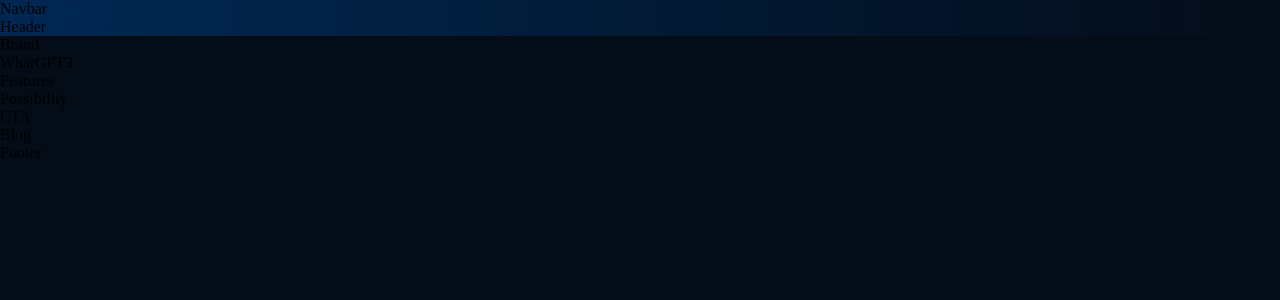
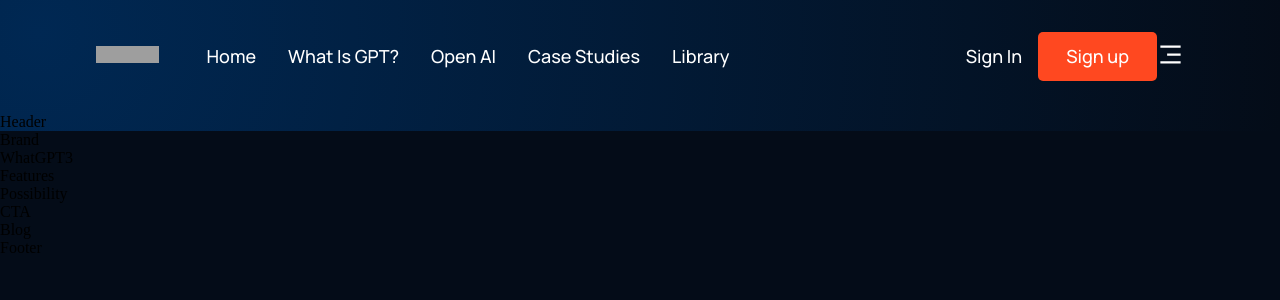
Before and after one commit to Jesus711/Modern-UI-UX-Website, a React (Create React App) app: page / in a window 1280 px wide. Shown: the top 300 px of the page. Built offline with nearby package versions, Linux system fonts and the light colour scheme; grey boxes are pictures that could not be loaded.

Commit message:
Begun Working on the Navbar component. Added Logo, navbar links and sign in text and button along with CSS styles

```diff
--- a/src/components/navbar/Navbar.jsx
+++ b/src/components/navbar/Navbar.jsx
@@ -1,9 +1,58 @@
-import React from 'react'
+import React, { useState } from 'react'
 import './navbar.css'
+import { RiMenu3Line, RiCloseLine } from 'react-icons/ri';
+import logo from '../../assets/GPT-3.svg'
+
+// Naming convention being used is BEM - Stands for Block Element Modifier
+
+// New variable Menu that acts like a functional component that will be used to return
+// the navbar links by using a React fragment <> </>
+// React fragment lets you group elements without a wrapper node, div can be replace by React fragments
+// Can be used like any other component <Menu />
+const Menu = () => (
+  <>
+    <p> <a href="#home">Home</a> </p>
+    <p> <a href="#wgpt3">What is GPT?</a> </p>
+    <p> <a href="#possibility">Open AI</a> </p>
+    <p> <a href="#features">Case Studies</a> </p>
+    <p> <a href="#blog">Library</a> </p>
+  </>
+)
 
 const Navbar = () => {
+
+  const [ toggleMenu, setToggleMenu ] = useState(false);
+
   return (
-    <div>Navbar</div>
+    <div className="gpt3__navbar">
+      <div className="gpt3__navbar-links">
+        <div className="gpt3__navbar-links_logo">
+          <img src={logo} alt="logo"/>
+        </div>
+        <div className="gpt3__navbar-links_container">
+          <Menu />
+        </div>
+      </div>
+      <div className="gpt3__navbar-sign">
+        <p>Sign in</p>
+        <button type="button">Sign up</button>
+      </div>
+      <div className="gpt3__navbar-menu">
+
+        {toggleMenu
+        ? <RiCloseLine color="#FFF" size={27} onClick={() => setToggleMenu(true)}/>
+        : <RiMenu3Line color="#FFF" size={27} onClick={() => setToggleMenu(true)}/>}
+
+        {toggleMenu && (
+          <div className="gpt3__navbar-menu_container scale-up-center">
+            <div className="gpt3__navbar-menu_container-links">
+              <Menu />
+            </div>
+          </div>
+        )}
+
+      </div>
+    </div>
   )
 }
 
--- a/src/components/navbar/navbar.css
+++ b/src/components/navbar/navbar.css
@@ -0,0 +1,65 @@
+.gpt3__navbar {
+    display: flex;
+    justify-content: space-between;
+    align-items: center;
+
+    padding: 2rem 6rem;
+}
+
+.gpt3__navbar-links {
+    flex: 1;
+    display: flex;
+    justify-content: flex-start;
+    align-items: center;
+}
+
+.gpt3__navbar-links_logo {
+    margin-right: 2rem;
+}
+
+.gpt3__navbar-links_logo img {
+    /* Values were found in the Figma file. Copy exactly values to be precise */
+    width: 62.56px;
+    height: 16.02px;
+}
+
+.gpt3__navbar-links_container {
+    display: flex;
+    flex-direction: row;
+}
+
+.gpt3__navbar-sign {
+    display: flex;
+    justify-content: flex-end;
+    align-items: center;
+}
+
+.gpt3__navbar-links_container p,
+.gpt3__navbar-sign p,
+.gpt3__navbar-menu_container p {
+    color: #FFF;
+    font-family: var(--font-family);
+    font-weight: 500;
+    font-size: 18px;
+    line-height: 25px;
+    text-transform: capitalize;
+
+    margin: 0 1rem;
+    cursor: pointer;
+}
+
+.gpt3__navbar-sign button,
+.gpt3__navbar-menu_container button {
+    padding: 0.75rem 1.75rem;
+    background: #FF4820;
+    border-radius: 5px;
+    color: #FFF;
+    font-family: var(--font-family);
+    font-weight: 500;
+    font-size: 18px;
+    line-height: 25px;
+    border: 0;
+    outline: none;
+    cursor: pointer;
+
+}
```
